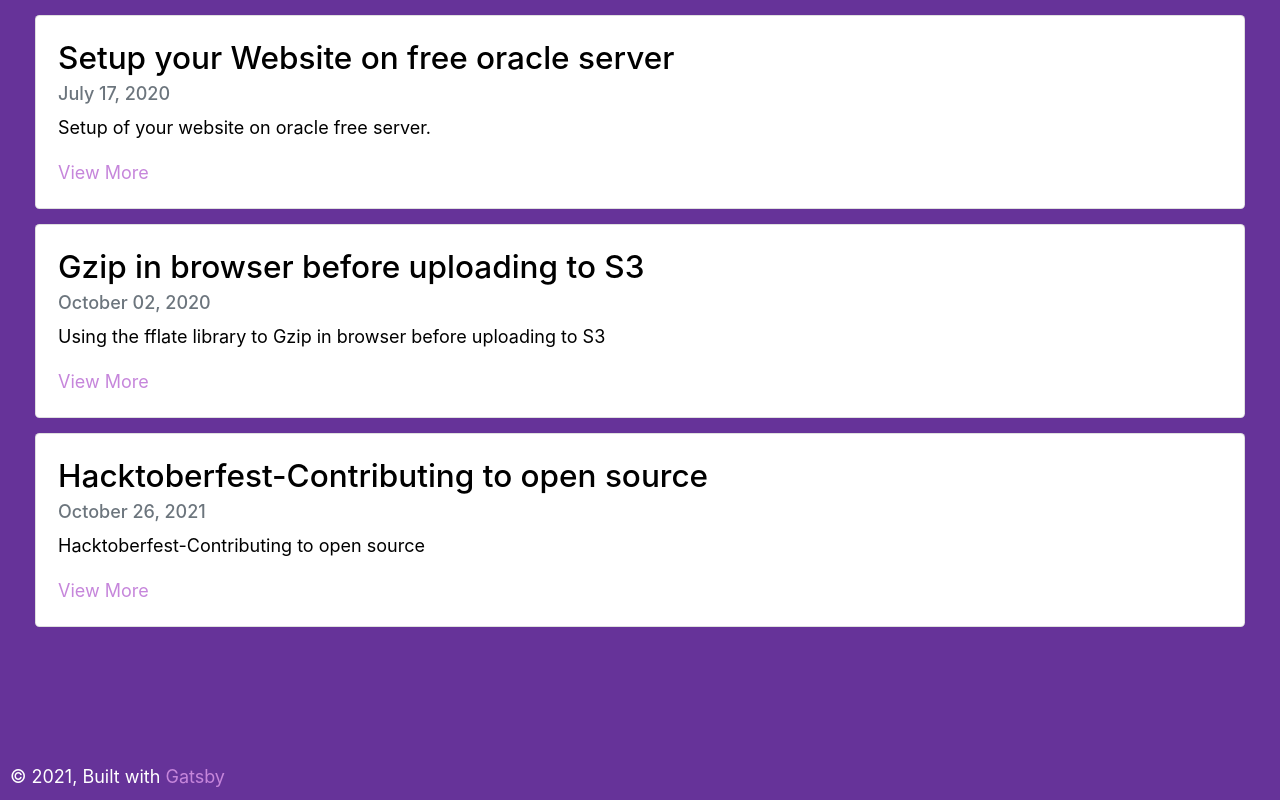
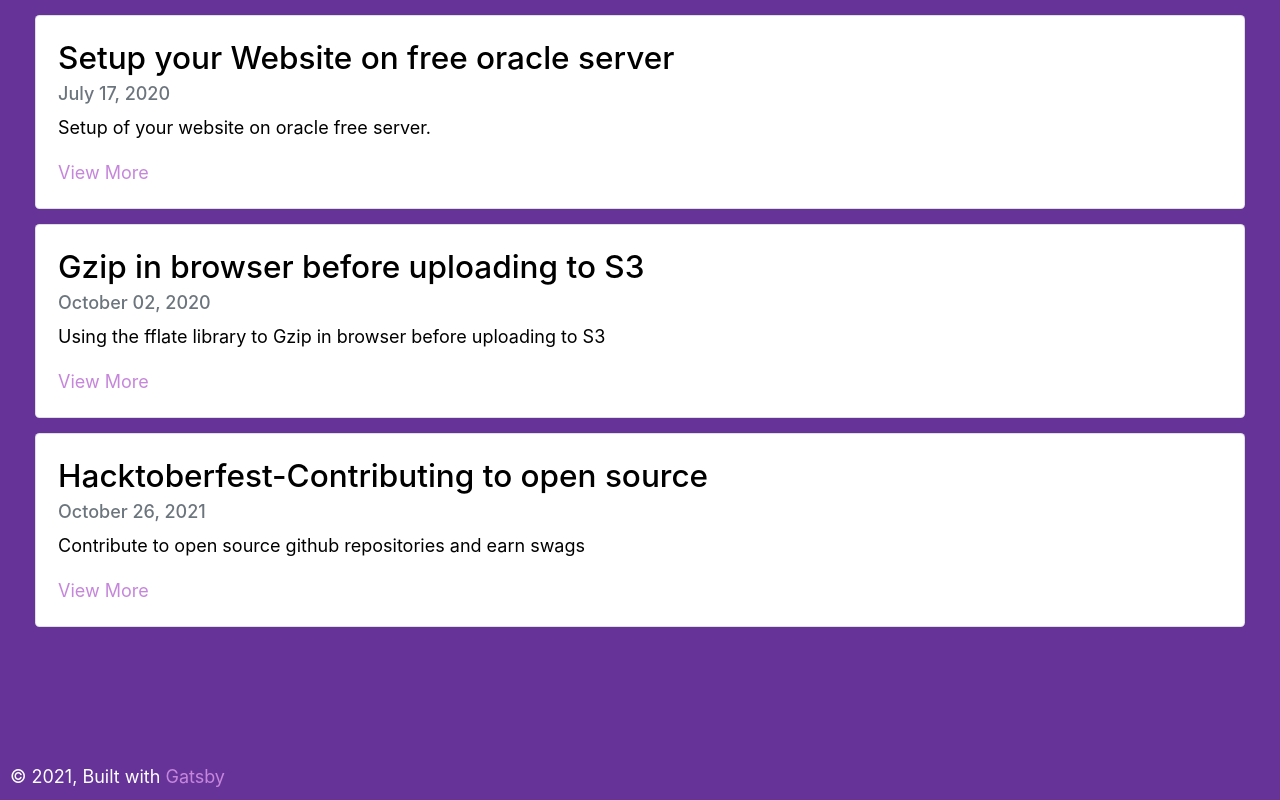
Before and after one commit to SIMRAN88/gatsby-profile, a Gatsby site: page /blog-page in a window 1280 px wide. Built offline with nearby package versions, Linux system fonts and the light colour scheme; Gatsby itself is replaced by a stand-in of ours.

Commit message:
fix: updated description

```diff
--- a/src/pages/blogs/third.md
+++ b/src/pages/blogs/third.md
@@ -3,7 +3,7 @@ path: "/hacktoberfest-contributing to open source"
 date: "2021-10-26"
 title: "Hacktoberfest-Contributing to open source"
 tags: ['hacktoberfest', 'blog', 'gatsby', 'digitalocean', 'github','open-source']
-description: "Hacktoberfest-Contributing to open source"
+description: "Contribute to open source github repositories and earn swags"
 ---
 
 Hi There! Hope everyone is doing good and taking care.
```
